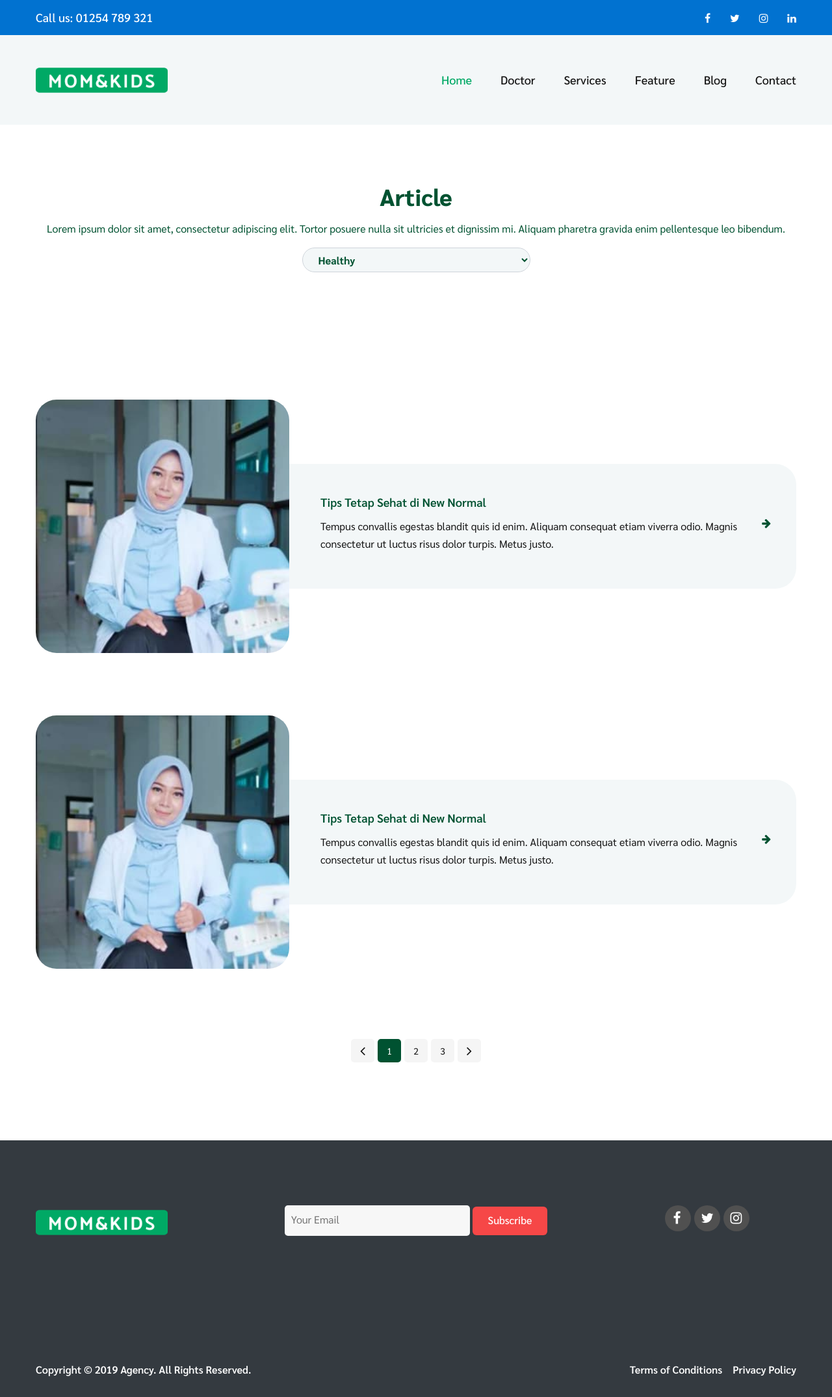
After one commit to aepsaefulloh/evasari, a PHP site: page /article.html in a window 1280 px wide. The commit adds this page. Shown: the whole page at 65% size. Run offline with PHP 8.4, Linux system fonts and the light colour scheme; some libraries are stand-ins or nearby versions.

Commit message:
article done

```diff
--- /dev/null
+++ b/article.html
@@ -0,0 +1,396 @@
+<!doctype html>
+<html class="no-js" lang="zxx">
+
+<head>
+    <meta charset="utf-8">
+    <meta http-equiv="x-ua-compatible" content="ie=edge">
+    <title>Evasari - </title>
+    <meta name="robots" content="noindex, follow" />
+    <meta name="description" content="">
+    <meta name="viewport" content="width=device-width, initial-scale=1, shrink-to-fit=no">
+    <!-- Favicon -->
+    <link rel="shortcut icon" type="image/x-icon" href="assets/img/favicon.ico">
+
+    <!-- CSS
+	============================================ -->
+    <!-- google fonts -->
+    <link href="https://fonts.googleapis.com/css?family=Sarabun:300,300i,400,400i,500,600,700,800&display=swap" rel="stylesheet">
+    <!-- Bootstrap CSS -->
+    <link rel="stylesheet" href="assets/css/vendor/bootstrap.min.css">
+    <!-- Font-awesome CSS -->
+    <link rel="stylesheet" href="assets/css/vendor/font-awesome.min.css">
+    <!-- Slick slider css -->
+    <link rel="stylesheet" href="assets/css/plugins/slick.min.css">
+    <!-- Odometer css -->
+    <link rel="stylesheet" href="assets/css/plugins/odometer.min.css">
+    <!-- animate css -->
+    <link rel="stylesheet" href="assets/css/plugins/animate.css">
+    <!-- Datepicker -->
+    <link rel="stylesheet" href="/assets/css/plugins/bootstrap-datepicker.css">
+
+
+    <!-- main style css -->
+    <link rel="stylesheet" href="assets/css/style.css">
+
+</head>
+
+<body>
+    <header class="header-area">
+        <div class="main-header d-none d-lg-block">
+            <!-- header top start -->
+            <div class="header-top theme-bg">
+                <div class="container">
+                    <div class="row align-items-center justify-content-between">
+                        <div class="col-sm-4">
+                            <div class="header-top-left text-center text-sm-left">
+                                Call us:<a href="tel:+968573979894"> 01254 789 321</a>
+                            </div>
+                        </div>
+                        <!-- <div class="col-sm-4">
+                        <div class="login-register text-center">
+                            <a href="#">Login/Register</a>
+                        </div>
+                    </div> -->
+                        <div class="col-sm-8">
+                            <div class="header-settings-bar d-flex justify-content-end">
+                                <div class="header-social-link text-center text-sm-right">
+                                    <a href="#"><i class="fa fa-facebook"></i></a>
+                                    <a href="#"><i class="fa fa-twitter"></i></a>
+                                    <a href="#"><i class="fa fa-instagram"></i></a>
+                                    <a href="#"><i class="fa fa-linkedin"></i></a>
+                                </div>
+                                <!-- <div class="language pl-30">
+                                    <img src="assets/img/icon/en.png" alt="flag"> English
+                                    <i class="fa fa-angle-down"></i>
+                                    <ul class="dropdown-list">
+                                        <li><a href="#"><img src="assets/img/icon/en.png" alt="flag"> English</a></li>
+                                        <li><a href="#"><img src="assets/img/icon/fr.png" alt="flag"> French</a></li>
+                                    </ul>
+                                </div> -->
+                            </div>
+                        </div>
+                    </div>
+                </div>
+            </div>
+            <!-- header top start -->
+
+            <!-- main menu start -->
+            <div class="main-menu-wrapper sticky header-transparent">
+                <div class="container">
+                    <div class="row align-items-center">
+                        <div class="col-lg-3">
+                            <!-- logo area start -->
+                            <div class="brand-logo">
+                                <a href="index.html">
+                                    <img src="assets/img/beranda/logo.png" alt="brand logo">
+                                </a>
+                            </div>
+                            <!-- logo area end -->
+                        </div>
+                        <div class="col-lg-9">
+                            <div class="main-menu-inner">
+                                <nav class="main-menu">
+                                    <ul>
+                                        <li class="active"><a href="#">Home</a></li>
+                                        <li><a href="#">Doctor</a></li>
+                                        <li><a href="#">Services</a></li>
+                                        <li><a href="#">Feature</a></li>
+                                        <li><a href="#">Blog</a></li>
+                                        <li><a href="#"> Contact </a></li>
+                                    </ul>
+                                </nav>
+                            </div>
+                        </div>
+                    </div>
+                </div>
+            </div>
+            <!-- main menu end -->
+        </div>
+
+        <!-- mobile header start -->
+        <!-- mobile header start -->
+        <div class="mobile-header d-lg-none d-md-block sticky">
+            <!--mobile header top start -->
+            <div class="container">
+                <div class="row align-items-center">
+                    <div class="col-12">
+                        <div class="mobile-main-header">
+                            <div class="mobile-logo">
+                                <a href="index.html">
+                                    <img src="assets/img/logo/logo.png" alt="Brand Logo">
+                                </a>
+                            </div>
+                            <div class="mobile-menu-toggler">
+                                <button class="mobile-menu-btn">
+                                    <span></span>
+                                    <span></span>
+                                    <span></span>
+                                </button>
+                            </div>
+                        </div>
+                    </div>
+                </div>
+            </div>
+            <!-- mobile header top start -->
+        </div>
+        <!-- mobile header end -->
+        <!-- mobile header end -->
+
+        <!-- offcanvas mobile menu start -->
+        <!-- off-canvas menu start -->
+        <aside class="off-canvas-wrapper">
+            <div class="off-canvas-overlay"></div>
+            <div class="off-canvas-inner-content">
+                <div class="btn-close-off-canvas">
+                    <i class="fa fa-close"></i>
+                </div>
+
+                <div class="off-canvas-inner">
+                    <!-- search box start -->
+                    <div class="search-box-offcanvas">
+                        <form>
+                            <input type="text" placeholder="Search Here...">
+                            <button class="search-btn"><i class="fa fa-search"></i></button>
+                        </form>
+                    </div>
+                    <!-- search box end -->
+
+                    <!-- mobile menu start -->
+                    <div class="mobile-navigation">
+                        <!-- mobile menu navigation start -->
+                        <nav>
+                            <ul class="mobile-menu">
+                                <li class="active"><a href="#">Home</a></li>
+                                <li><a href="#">Doctor</a></li>
+                                <li><a href="#">Services</a></li>
+                                <li><a href="#">Feature</a></li>
+                                <li><a href="#">Blog</a></li>
+                                <li><a href="#"> Contact </a></li>
+                            </ul>
+                        </nav>
+                        <!-- mobile menu navigation end -->
+                    </div>
+                    <!-- mobile menu end -->
+
+                    <!-- offcanvas widget area start -->
+                    <div class="offcanvas-widget-area">
+                        <div class="off-canvas-contact-widget">
+                            <ul>
+                                <li><i class="fa fa-mobile"></i>
+                                    <a href="#">0123456789</a>
+                                </li>
+                                <li><i class="fa fa-envelope-o"></i>
+                                    <a href="#">info@yourdomain.com</a>
+                                </li>
+                            </ul>
+                        </div>
+                        <div class="off-canvas-social-widget">
+                            <a href="#"><i class="fa fa-facebook"></i></a>
+                            <a href="#"><i class="fa fa-twitter"></i></a>
+                            <a href="#"><i class="fa fa-pinterest-p"></i></a>
+                            <a href="#"><i class="fa fa-linkedin"></i></a>
+                            <a href="#"><i class="fa fa-youtube-play"></i></a>
+                        </div>
+                    </div>
+                    <!-- offcanvas widget area end -->
+                </div>
+            </div>
+        </aside>
+        <!-- off-canvas menu end -->
+        <!-- offcanvas mobile menu end -->
+
+    </header>
+    <main>
+        <section class="section-padding pt-5">
+            <div class="container">
+                <div class="row">
+                    <div class="col-md-12">
+                        <div class="text-center">
+                            <h1 class="h1 title article-headline text-green">Article</h1>
+                            <p class="mt-3 text-green">Lorem ipsum dolor sit amet, consectetur adipiscing elit. Tortor posuere nulla sit ultricies et dignissim mi. Aliquam pharetra gravida enim pellentesque leo bibendum. </p>
+                        </div>
+                        <div class="select-article mt-3 d-flex justify-content-center">
+                            <select class="form-control">
+                                <option>Healthy</option>
+                                <option>Kids</option>
+                                <option>Food</option>
+                              </select>
+                        </div>
+                    </div>
+                </div>
+            </div>
+        </section>
+
+        <section class="section-padding pt-5">
+            <div class="container">
+                <div class="row">
+                    <div class="col-md-12">
+                        <div class="card border-0 pt-5 pb-5">
+                            <div class="row no-gutters">
+                                <div class="col-md-4">
+                                    <img src="assets/img/beranda/hero1.jpg" class="card-img img-fluid rounded-img" alt="...">
+                                </div>
+                                <div class="col-md-8 align-self-center">
+                                    <div class="card-body card-body-doctor p-5">
+                                        <h5 class="card-title text-green">Tips Tetap Sehat di New Normal</h5>
+                                        </p>
+                                        <p class="card-text">Tempus convallis egestas blandit quis id enim. Aliquam consequat etiam viverra odio. Magnis consectetur ut luctus risus dolor turpis. Metus justo.</p>
+                                        <a href="" class="text-green float-right btn-article">
+                                            <i class="fa fa-arrow-right"></i>
+                                        </a>
+                                    </div>
+                                </div>
+
+                            </div>
+                        </div>
+                        <div class="card border-0 pt-5 pb-5">
+                            <div class="row no-gutters">
+                                <div class="col-md-4">
+                                    <img src="assets/img/beranda/hero1.jpg" class="card-img img-fluid rounded-img" alt="...">
+                                </div>
+                                <div class="col-md-8 align-self-center">
+                                    <div class="card-body card-body-doctor p-5">
+                                        <h5 class="card-title text-green">Tips Tetap Sehat di New Normal</h5>
+                                        </p>
+                                        <p class="card-text">Tempus convallis egestas blandit quis id enim. Aliquam consequat etiam viverra odio. Magnis consectetur ut luctus risus dolor turpis. Metus justo.</p>
+                                        <a href="" class="text-green float-right btn-article">
+                                            <i class="fa fa-arrow-right"></i>
+                                        </a>
+                                    </div>
+                                </div>
+
+                            </div>
+                        </div>
+                    </div>
+                </div>
+                <div class="row">
+                    <div class="col-md-12">
+                        <div class="paginatoin-area text-center mt-40">
+                            <ul class="pagination-box">
+                                <li><a class="previous" href="#"><i class="fa fa-angle-left"></i></a></li>
+                                <li class="active"><a href="#">1</a></li>
+                                <li><a href="#">2</a></li>
+                                <li><a href="#">3</a></li>
+                                <li><a class="next" href="#"><i class="fa fa-angle-right"></i></a></li>
+                            </ul>
+                        </div>
+                    </div>
+                </div>
+            </div>
+        </section>
+
+
+
+
+    </main>
+
+    <!-- Scroll to top start -->
+    <div class="scroll-top not-visible">
+        <i class="fa fa-angle-up"></i>
+    </div>
+    <!-- Scroll to Top End -->
+
+    <!-- footer section start -->
+    <footer>
+        <div class="footer-widget-area bg-dark section-padding pb-125">
+            <div class="container">
+                <div class="row mtn-40">
+                    <div class="col-lg-3 col-md-6">
+                        <div class="footer-single-widget mt-40">
+                            <a href="index.html">
+                                <img src="assets/img/beranda/logo.png" alt="">
+                            </a>
+                        </div>
+                    </div>
+                    <div class="col-lg-6 col-md-6">
+                        <div class="footer-single-widget mt-40">
+                            <div class="widget-body news-subtitle text-center">
+                                <form id="mc-form">
+                                    <div class="form-group ">
+                                        <input name="contact_subject" class="news-form" id="datepicker" placeholder="Your Email" type="text" style="width: 50%; border-radius: 5px; padding: 8px 10px;">
+                                        <button class="btn btn-red" id="mc-submit">Subscribe</button>
+
+                                    </div>
+                                </form>
+                            </div>
+                        </div>
+                    </div>
+                    <div class="col-lg-3 col-md-6">
+                        <div class="footer-single-widget mt-40">
+                            <div class="footer-sosmed d-flex justify-content-center">
+                                <div class='icon social fb'><i class='fa fa-facebook'></i></div>
+                                <div class='icon social tw'><i class='fa fa-twitter'></i></div>
+                                <div class='icon social in'><i class='fa fa-instagram'></i></div>
+                            </div>
+                        </div>
+                    </div>
+                </div>
+            </div>
+        </div>
+
+        <div class="footer-bottom bg-dark">
+            <div class="container">
+                <div class="copyright-text text-white text-center">
+                    <div class="row">
+                        <div class="col-lg-6 col-md-6">
+                            <div class="d-flex justify-content-start">
+                                <p> <a href="" class="text-white">Copyright © 2019 Agency. All Rights Reserved.</a> </p>
+                            </div>
+                        </div>
+                        <div class="col-lg-6 col-md-6">
+                            <div class="d-flex justify-content-end">
+                                <p class="mr-3"> <a href="" class="text-white"> Terms of Conditions</a></p>
+                                <p class=""> <a href="" class="text-white">Privacy Policy</a> </p>
+                            </div>
+
+                        </div>
+                    </div>
+                </div>
+            </div>
+        </div>
+    </footer>
+    <!-- footer section end -->
+
+    <!-- JS ====================== -->
+    <!-- Custom -->
+    <script src="assets/js/custom.js "></script>
+    <!-- Modernizer JS -->
+    <script src="assets/js/vendor/modernizr-3.6.0.min.js "></script>
+    <!-- jQuery JS -->
+    <script src="assets/js/vendor/jquery-3.3.1.min.js "></script>
+    <!-- Popper JS -->
+    <script src="assets/js/vendor/popper.min.js "></script>
+    <!-- Bootstrap JS -->
+    <script src="assets/js/vendor/bootstrap.min.js "></script>
+    <!-- wow js -->
+    <script src="assets/js/plugins/wow.min.js "></script>
+    <!-- slick Slider JS -->
+    <script src="assets/js/plugins/slick.min.js "></script>
+    <!-- odometer js -->
+    <script src="assets/js/plugins/odometer.min.js "></script>
+    <!-- appear js -->
+    <script src="assets/js/plugins/appear.min.js "></script>
+    <!-- mailchimp active js -->
+    <script src="assets/js/plugins/ajaxchimp.js "></script>
+    <!-- waypoint js  -->
+    <script src="assets/js/plugins/waypoints.min.js "></script>
+    <!-- google map api -->
+    <script src="https://maps.googleapis.com/maps/api/js?key=AIzaSyB2D8wrWMY3XZnuHO6C31uq90JiuaFzGws "></script>
+    <!-- google map active js -->
+    <script src="assets/js/plugins/google-map.js "></script>
+    <!-- Main JS -->
+    <script src="assets/js/main.js "></script>
+    <!-- DatePicker -->
+    <script src="/assets/js/plugins/bootstrap-datepicker.js "></script>
+    <script>
+        $('#datepicker').datepicker({
+            todayHighlight: true,
+            toggleActive: true
+        });
+    </script>
+
+
+
+</body>
+
+</html>
--- a/assets/css/style.css
+++ b/assets/css/style.css
@@ -2911,7 +2911,6 @@ only screen and (max-width: 767.98px) {
 
 .paginatoin-area {
     padding: 20px;
-    border: 1px solid #e1e1e1;
 }
 
 .paginatoin-area .pagination-box {
@@ -2953,13 +2952,13 @@ only screen and (max-width: 767.98px) {
 
 .paginatoin-area .pagination-box li a:hover {
     color: #fff;
-    border-color: #0172d0;
-    background-color: #0172d0;
+    border-color: #151515;
+    background-color: #151515;
 }
 
 .paginatoin-area .pagination-box li.active a {
     color: #fff;
-    background-color: #0172d0;
+    background-color: #005231;
 }
 
 
@@ -3896,7 +3895,7 @@ only screen and (max-width: 767.98px) {
 }
 
 
-/* footer Sosmed */
+/* ------- footer Sosmed ------- */
 
 .footer-sosmed {}
 
@@ -3956,3 +3955,47 @@ only screen and (max-width: 767.98px) {
 .icon.social.in i {
     left: 11px;
 }
+
+
+/* ------- Artikel ------- */
+
+.article-headline {
+    margin-top: 5em;
+}
+
+.select-article select {
+    width: 30%;
+    border-radius: 24px;
+    padding: 0 20px;
+    color: #005231 !important;
+    font-weight: bold;
+    background-color: #F3F7F8 !important;
+}
+
+.btn-article {
+    position: absolute;
+    top: 40%;
+    right: 5%;
+    z-index: 100;
+}
+
+@media(max-width:768px) {
+    .article-headline {
+        margin-top: 1em;
+    }
+    .select-article select {
+        width: 100%;
+        border-radius: 24px;
+        padding: 0 20px;
+        color: #005231 !important;
+        font-weight: bold;
+        background-color: #F3F7F8 !important;
+    }
+    .btn-article {
+        position: relative;
+        top: 0;
+        bottom: 0;
+        right: 100%;
+        z-index: 100;
+    }
+}
```
